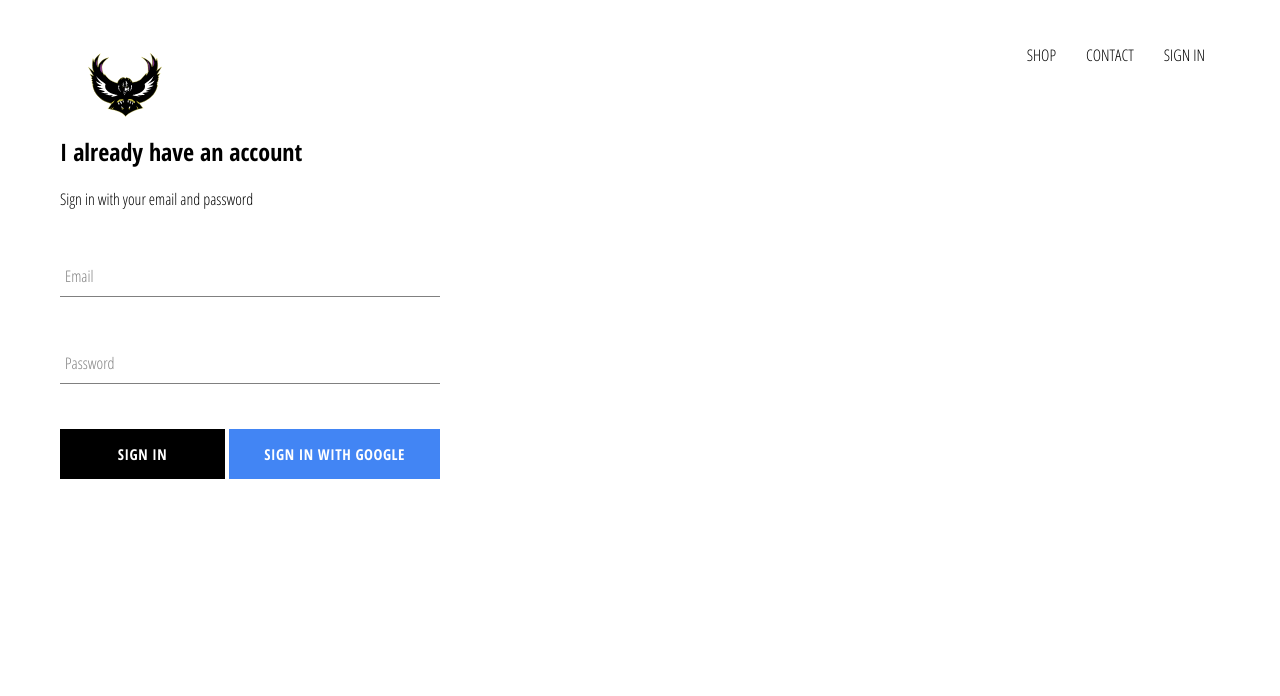
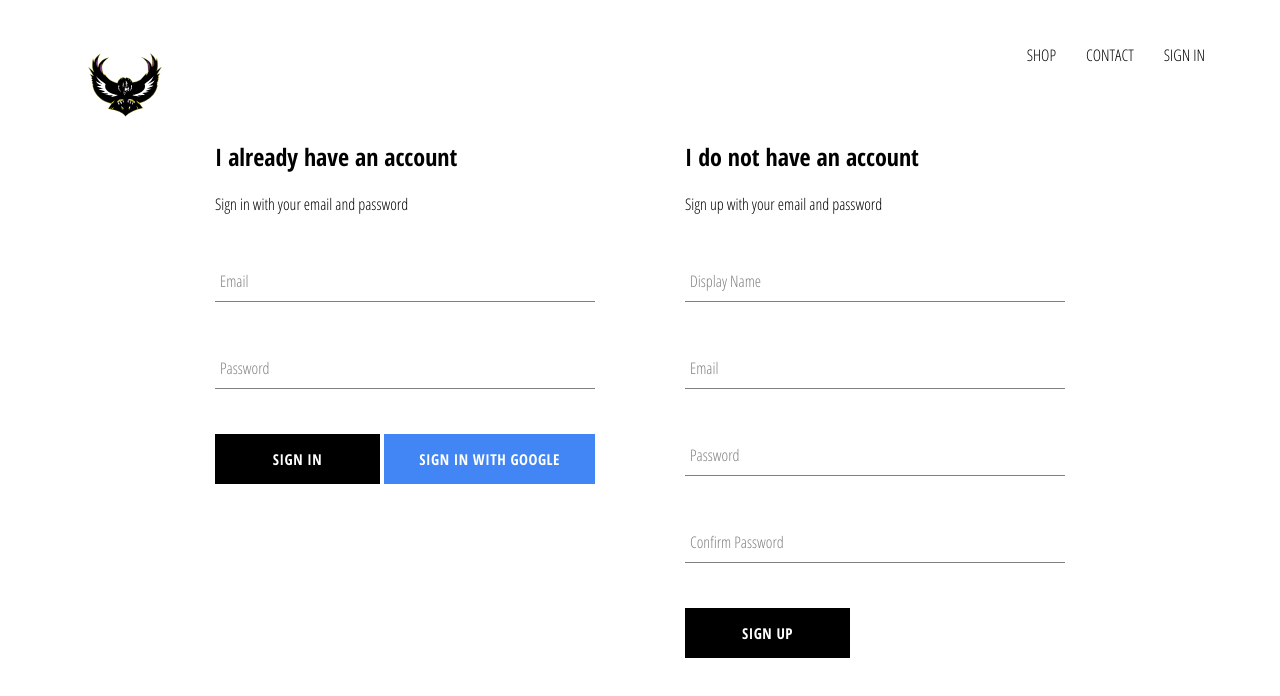
Before and after one commit to andyluak/ecommerce-react, a React (Create React App) app in the folder peregrine-shop/: page /signin in a window 1280 px wide. Shown: the top 696 px of the page. Built offline with nearby package versions, Linux system fonts and the light colour scheme; no server answers.

Commit message:
Sign up with email and password

```diff
--- /dev/null
+++ b/peregrine-shop/src/components/SignUp/SignUp.jsx
@@ -0,0 +1,93 @@
+import React, { Component } from 'react'
+
+import './SignUp.scss'
+import FormInput from '../../components/FormInput/FormInput'
+import CustomButton from '../../components/CustomButton/CustomButton'
+
+import { auth, createUserProfile } from '../../firebase/firebase.utils'
+
+export default class SignUp extends Component {
+	constructor() {
+		super()
+
+		this.state = {
+			displayName: '',
+			email: '',
+			password: '',
+			confirmPassword: '',
+		}
+	}
+
+	handleChange = (event) => {
+		const { name, value } = event.target
+		this.setState({ [name]: value })
+	}
+
+	handleSubmit = async (event) => {
+		event.preventDefault()
+		const { displayName, email, password, confirmPassword } = this.state
+		if( password !== confirmPassword ) {
+			alert('passwords do not match')
+			return
+		}
+
+		try {
+			const { user } = await auth.createUserWithEmailAndPassword(email, password)
+			await createUserProfile(user, { displayName })
+
+			this.setState({
+				displayName: '',
+				email: '',
+				password: '',
+				confirmPassword: '',
+			})
+		}catch(err) {
+			console.log(err)
+		}
+	}
+	render() {
+		const { displayName, email, password, confirmPassword } = this.state
+		return (
+			<div className="sign-up">
+				<h2>I do not have an account</h2>
+				<span>Sign up with your email and password</span>
+
+				<form onSubmit={this.handleSubmit}>
+					<FormInput
+						type="text"
+						name="displayName"
+						value={displayName}
+						handleChange={this.handleChange}
+						label="Display Name"
+						required
+					/>
+					<FormInput
+						type="email"
+						name="email"
+						value={email}
+						handleChange={this.handleChange}
+						label="Email"
+						required
+					/>
+					<FormInput
+						type="password"
+						name="password"
+						value={password}
+						handleChange={this.handleChange}
+						label="Password"
+						required
+					/>
+					<FormInput
+						type="password"
+						name="confirmPassword"
+						value={confirmPassword}
+						handleChange={this.handleChange}
+						label="Confirm Password"
+						required
+					/>
+					<CustomButton type="submit"> Sign Up </CustomButton>
+				</form>
+			</div>
+		)
+	}
+}
--- /dev/null
+++ b/peregrine-shop/src/components/SignUp/SignUp.scss
@@ -0,0 +1,9 @@
+.sign-up {
+	display:flex;
+	flex-direction:column;
+	width: 380px;
+
+	.title {
+		margin: 10px 0;
+	}
+}
--- a/peregrine-shop/src/pages/sign-in-sign-up/signInSignUp.jsx
+++ b/peregrine-shop/src/pages/sign-in-sign-up/signInSignUp.jsx
@@ -2,11 +2,13 @@
 import './signInSignUp.scss';
 
 import SignIn from '../../components/SignIn/SignIn';
+import SignUp from '../../components/SignUp/SignUp';
 
 const SignInSignUp = () => {
 	return (
 		<div className="sign-in-sign-up">
 			<SignIn />
+			<SignUp />
 		</div>
 	);
 };
--- a/peregrine-shop/src/pages/sign-in-sign-up/signInSignUp.scss
+++ b/peregrine-shop/src/pages/sign-in-sign-up/signInSignUp.scss
@@ -0,0 +1,7 @@
+.sign-in-sign-up {
+	width: 850px;
+	display:flex;
+	flex-direction:row;
+	justify-content:space-between;
+	margin: 30px auto;
+}
```
